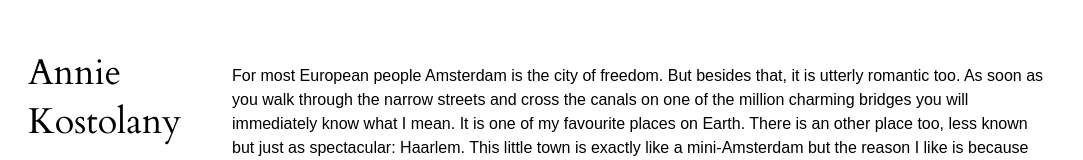
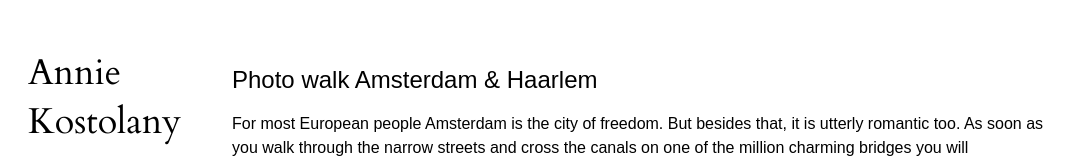
Before and after one commit to 3n1k0/anniekostolany.com, a React app: page /photo-walk-amsterdam in a window 1280 px wide. Shown: the top 160 px of the page, without its empty margins (0-1083 px from the left). Built offline with nearby package versions, Linux system fonts and the light colour scheme.

Commit message:
Update PhotoWalkAmsterdam.jsx

```diff
--- a/src/components/pages/PhotoWalkAmsterdam.jsx
+++ b/src/components/pages/PhotoWalkAmsterdam.jsx
@@ -4,6 +4,7 @@ import BookNowButton from '../BookNowButton';
 
 export default () => (
 	<Page>
+	<h2> Photo walk Amsterdam & Haarlem </h2>
 	<p> For most European people Amsterdam is the city of freedom. But besides that, it is utterly romantic too. As soon as you walk through the narrow streets and cross the canals on one of the million charming bridges you will immediately know what I mean.
 		It is one of my favourite places on Earth. There is an other place too, less known but just as spectacular: Haarlem. This little town is exactly like a mini-Amsterdam but the reason I like is because it's not as crowded as the center of Amsterdam so it's easier to get the perfect photos here.
 		Whatever city you prefer, leave the selfie stick home for now and book a photo session now! Contact me for further details and availability. </p>
```
